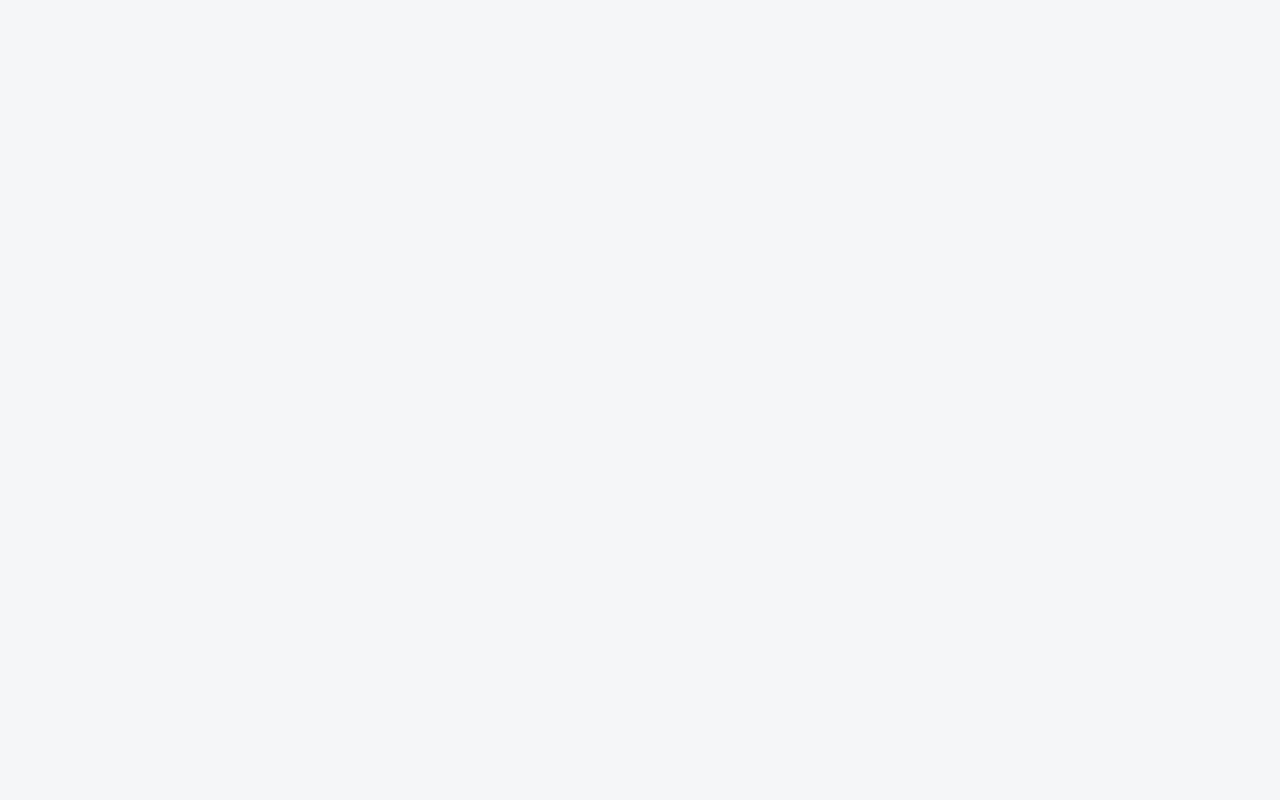
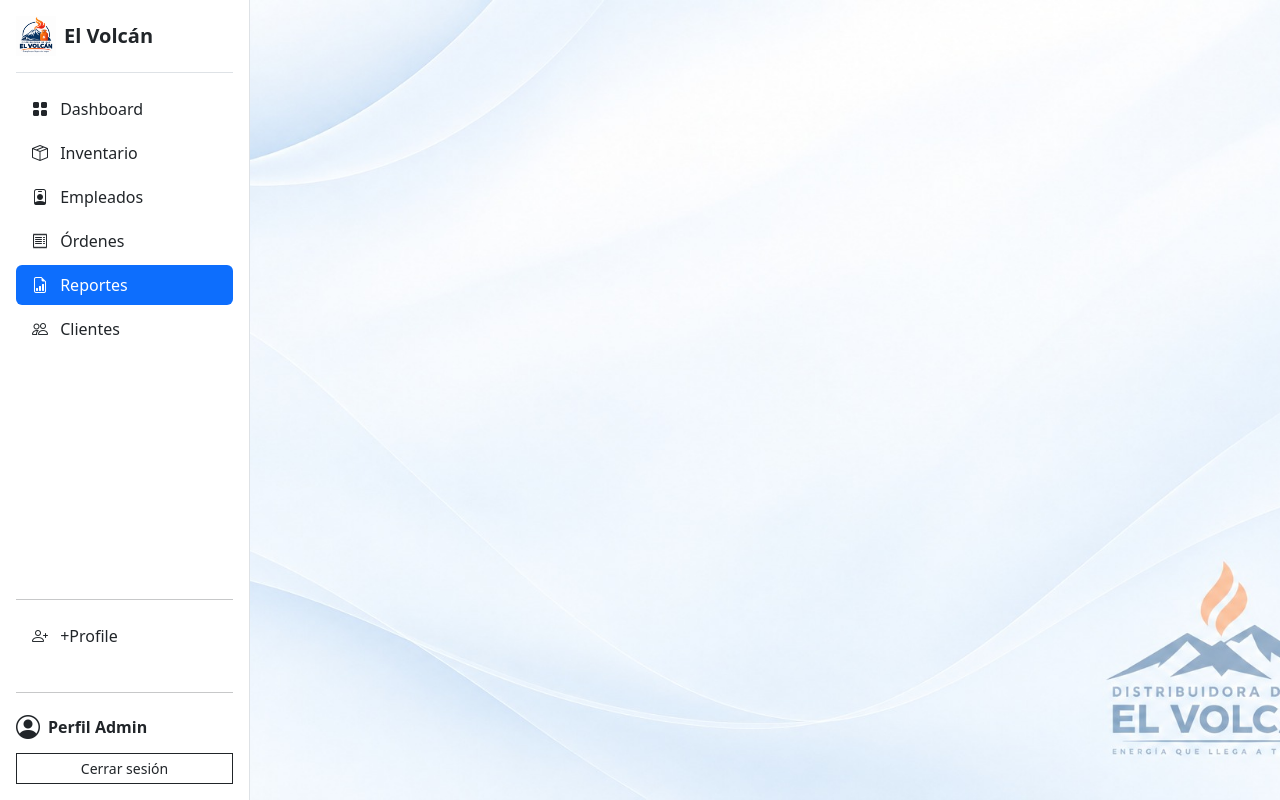
Before and after one commit to Ben0zero/Distribuidora-Gas-El-Volcan, a React (Vite) app in the folder Version 2/: page /admin/reportes in a window 1280 px wide. Before the commit this address had no page. Built offline with nearby package versions, Linux system fonts and the light colour scheme.

Commit message:
feat(admin): ruta y enlace de Reportes (vista vacia por ahora)

```diff
--- a/Version 2/src/App.jsx
+++ b/Version 2/src/App.jsx
@@ -18,6 +18,7 @@ import Inventario from './pages/admin/Inventario'
 import ListaUsuarios from './pages/admin/ListaUsuarios'
 import NuevoUsuario from './pages/admin/NuevoUsuario'
 import Ordenes from './pages/admin/Ordenes'
+import Reportes from './pages/admin/Reportes'
 import { CLAVES } from './utils/validaciones'
 import {
   agregarItem,
@@ -94,6 +95,7 @@ function App() {
           <Route path="usuarios" element={<ListaUsuarios />} />
           <Route path="usuarios/nuevo" element={<NuevoUsuario />} />
           <Route path="ordenes" element={<Ordenes />} />
+          <Route path="reportes" element={<Reportes />} />
         </Route>
       </Routes>
     </BrowserRouter>
--- a/Version 2/src/pages/admin/AdminLayout.jsx
+++ b/Version 2/src/pages/admin/AdminLayout.jsx
@@ -7,12 +7,12 @@ const PRINCIPAL = [
   { to: '/admin/inventario', icono: 'bi-box-seam', label: 'Inventario' },
   { to: '/admin/usuarios', icono: 'bi-person-badge', label: 'Empleados' },
   { to: '/admin/ordenes', icono: 'bi-receipt', label: 'Órdenes' },
+  { to: '/admin/reportes', icono: 'bi-file-earmark-bar-graph', label: 'Reportes' },
 ]
 
 const SECUNDARIA = [{ to: '/admin/usuarios/nuevo', icono: 'bi-person-plus', label: '+Profile' }]
 
 const inactivos = [
-  { icono: 'bi-file-earmark-bar-graph', label: 'Reportes' },
   { icono: 'bi-people', label: 'Clientes' },
 ]
 
--- /dev/null
+++ b/Version 2/src/pages/admin/Reportes.jsx
@@ -0,0 +1,5 @@
+function Reportes() {
+    return <></>
+}
+
+export default Reportes
```
